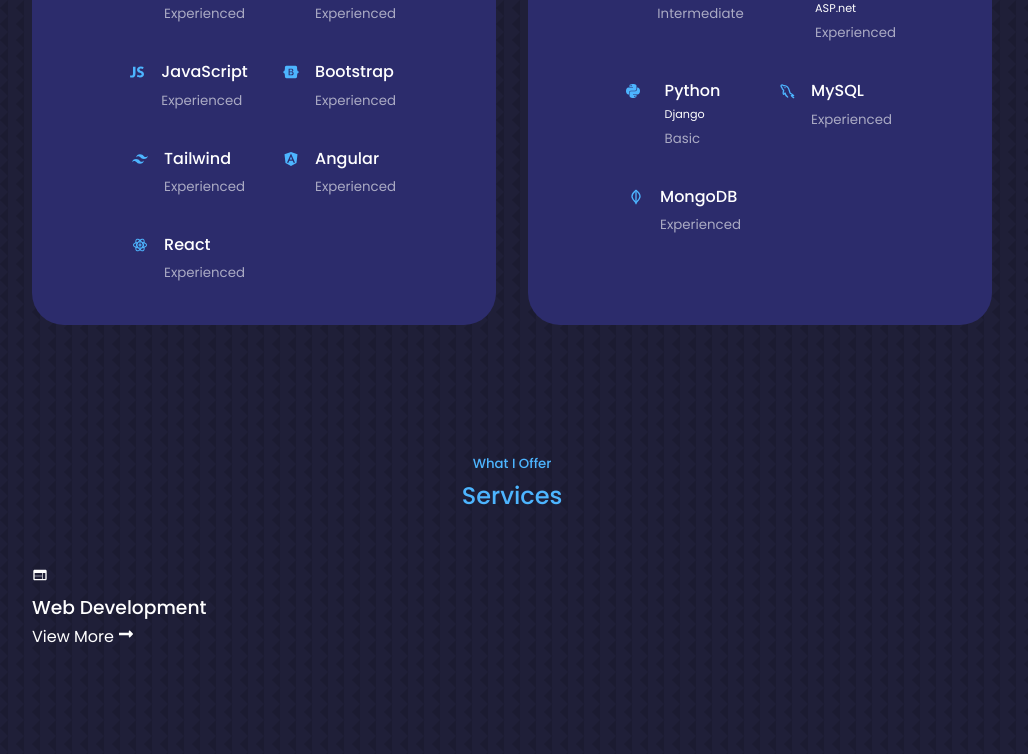
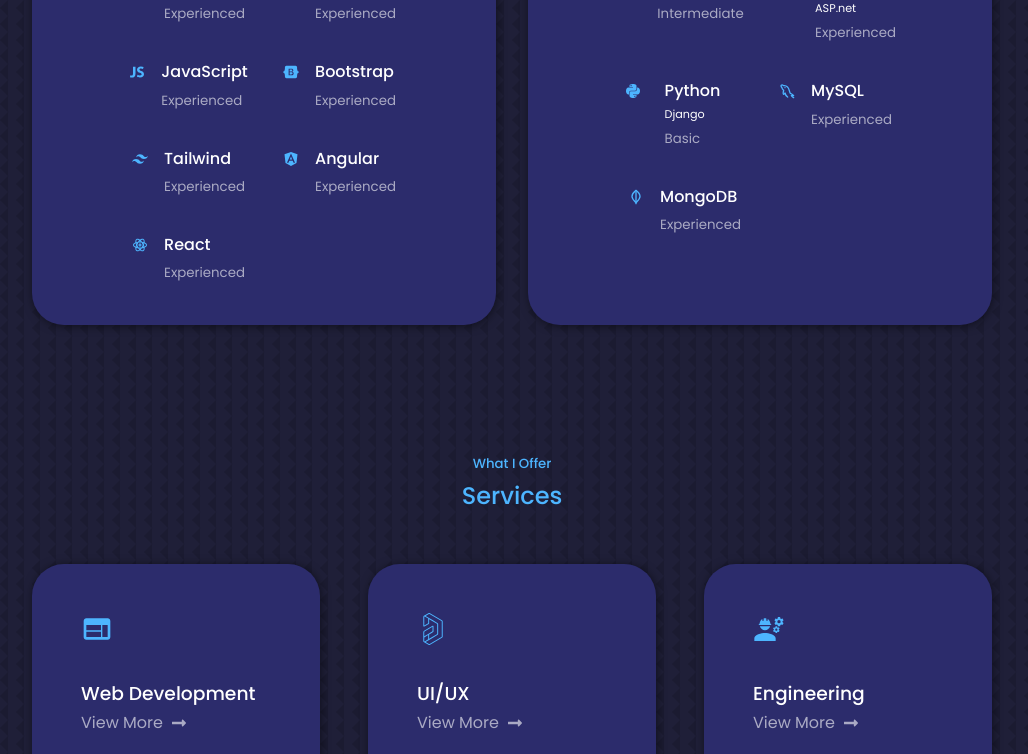
Before and after one commit to mussabtafal/React-Portfolio, a React (Create React App) app: page / in a window 1280 px wide. Shown: the part 2000-2754 px from the top of the page, without its empty margins (128-1156 px from the left). Built offline with nearby package versions, Linux system fonts and the light colour scheme.

Commit message:
personalizing portfolio #2.

```diff
--- a/src/components/about/about.css
+++ b/src/components/about/about.css
@@ -41,6 +41,8 @@
   border-radius: 1rem;
   padding: 2rem;
   text-align: center;
+  box-shadow: 1px 1px 10px rgba(0, 0, 0, 0.5);
+  transition: var(--transition);
 }
 
 .about_card:hover {
--- a/src/components/contact/contact.css
+++ b/src/components/contact/contact.css
@@ -17,6 +17,7 @@
   border-radius: 1.2rem;
   text-align: center;
   border: 1px solid transparent;
+  box-shadow: 1px 1px 10px rgba(0, 0, 0, 0.5);
   transition: var(--transition);
 }
 
--- a/src/components/experience/experience.css
+++ b/src/components/experience/experience.css
@@ -10,6 +10,7 @@
   border-radius: 2rem;
   border: 1px solid transparent;
   transition: var(--transition);
+  box-shadow: 1px 1px 10px rgba(0, 0, 0, 0.5);
 }
 
 .experience__container > div:hover {
--- a/src/components/header/header.css
+++ b/src/components/header/header.css
@@ -50,6 +50,7 @@
   border-radius: 5rem 0 5rem 0;
   overflow: hidden;
   padding: 5rem 1.5rem 1.5rem 1.5rem;
+  box-shadow: 1px 1px 10px rgba(0, 0, 0, 0.5);
 }
 
 /* =================== SCROLL DOWN ==================== */
--- a/src/components/portfolio/Portfolio.jsx
+++ b/src/components/portfolio/Portfolio.jsx
@@ -1,4 +1,7 @@
 import React from "react";
+import PortfolioCard from "./components/PortfolioCard";
+import { FaPlus } from "react-icons/fa";
+
 import "../portfolio/portfolio.css";
 import IMG1 from "../../assets/portfolio1.jpg";
 import IMG2 from "../../assets/portfolio2.jpg";
@@ -14,114 +17,12 @@
       <h2>Portfolio</h2>
 
       <div className="container portfolio__container">
-        <article className="portfolio__item">
-          <div className="portfolio__item-image">
-            <img src={IMG1} alt="" />
-          </div>
-          <h3>This is a portfolio item title</h3>
-          <div className="portfolio__item-cta">
-            <a href="https://github.com" className="btn">
-              Github
-            </a>
-            <a
-              href="https://dribble.com"
-              target="_blank"
-              className="btn btn-primary"
-            >
-              Live Demo
-            </a>
-          </div>
-        </article>
-        <article className="portfolio__item">
-          <div className="portfolio__item-image">
-            <img src={IMG1} alt="" />
-          </div>
-          <h3>This is a portfolio item title</h3>
-          <div className="portfolio__item-cta">
-            <a href="https://github.com" className="btn">
-              Github
-            </a>
-            <a
-              href="https://dribble.com"
-              target="_blank"
-              className="btn btn-primary"
-            >
-              Live Demo
-            </a>
-          </div>
-        </article>
-        <article className="portfolio__item">
-          <div className="portfolio__item-image">
-            <img src={IMG1} alt="" />
-          </div>
-          <h3>This is a portfolio item title</h3>
-          <div className="portfolio__item-cta">
-            <a href="https://github.com" className="btn">
-              Github
-            </a>
-            <a
-              href="https://dribble.com"
-              target="_blank"
-              className="btn btn-primary"
-            >
-              Live Demo
-            </a>
-          </div>
-        </article>
-        <article className="portfolio__item">
-          <div className="portfolio__item-image">
-            <img src={IMG1} alt="" />
-          </div>
-          <h3>This is a portfolio item title</h3>
-          <div className="portfolio__item-cta">
-            <a href="https://github.com" className="btn">
-              Github
-            </a>
-            <a
-              href="https://dribble.com"
-              target="_blank"
-              className="btn btn-primary"
-            >
-              Live Demo
-            </a>
-          </div>
-        </article>
-        <article className="portfolio__item">
-          <div className="portfolio__item-image">
-            <img src={IMG1} alt="" />
-          </div>
-          <h3>This is a portfolio item title</h3>
-          <div className="portfolio__item-cta">
-            <a href="https://github.com" className="btn">
-              Github
-            </a>
-            <a
-              href="https://dribble.com"
-              target="_blank"
-              className="btn btn-primary"
-            >
-              Live Demo
-            </a>
-          </div>
-        </article>
-        <article className="portfolio__item">
-          <div className="portfolio__item-image">
-            <img src={IMG1} alt="" />
-          </div>
-          <h3>This is a portfolio item title</h3>
-          <div className="portfolio__item-cta">
-            <a href="https://github.com" className="btn">
-              Github
-            </a>
-            <a
-              href="https://dribble.com"
-              target="_blank"
-              className="btn btn-primary"
-            >
-              Live Demo
-            </a>
-          </div>
-        </article>
+        <PortfolioCard image={IMG1} title={"JobPal"} github={"https://github.com/mussabtafal/Jobpal_Project"} link={"https://www.jobpal.work"}/>
+        <PortfolioCard image={IMG1} title={"OmniFoods"} github={"https://github.com/mussabtafal/OmniFoods_Project"} link={"https://omnifood-mussab.netlify.app/"}/>
+        <PortfolioCard image={IMG1} title={"O-Connect"} github={"https://www.onpassive.com/"} link={"https://www.onpassive.com/"}/>
+        <PortfolioCard image={IMG1} title={"Aerdata Asset Management Solution"} github={"#"} link={"#"} disabled/>
+        <PortfolioCard image={IMG1} title={"Doctors Commuinity"} github={"www.google.com"} link={"www.google.com"}/>
+        <FaPlus className="plus-icon"/>
       </div>
     </section>
   );
--- /dev/null
+++ b/src/components/portfolio/components/PortfolioCard.jsx
@@ -0,0 +1,29 @@
+import React from 'react'
+import { FaLock } from "react-icons/fa";
+
+const PortfolioCard = ({image, title, github, link, disabled=false}) => {
+  return (
+    <article className="portfolio__item">
+    <div className="portfolio__item-image">
+      <img src={image} alt="" />
+    </div>
+    <h3>{title}</h3>
+    {!disabled ?
+    <div className="portfolio__item-cta">
+      <a href={github} className="btn">
+        Github
+      </a>
+      <a
+        href={link}
+        target="_blank"
+        className="btn btn-primary"
+      >
+        Live Demo
+      </a>
+    </div>: <FaLock className='lock-icon'/>
+}
+  </article>
+  )
+}
+
+export default PortfolioCard
--- a/src/components/portfolio/portfolio.css
+++ b/src/components/portfolio/portfolio.css
@@ -9,6 +9,7 @@
   padding: 1.3rem;
   border-radius: 2rem;
   border: 1px solid transparent;
+  box-shadow: 1px 1px 10px rgba(0, 0, 0, 0.5);
   transition: var(--transition);
 }
 
@@ -19,6 +20,7 @@
 
 .portfolio__item-image {
   border-radius: 1.5rem;
+  height: 60%;
   overflow: hidden;
 }
 
@@ -30,6 +32,19 @@
   display: flex;
   gap: 1rem;
   margin-bottom: 1rem;
+}
+
+.lock-icon {
+  margin-top: 1rem;
+  font-size: 2rem;
+  color: var(--color-primary-variant);
+}
+
+.plus-icon {
+  color: var(--color-primary-variant);
+  font-size: 4rem;
+  align-self: center;
+  justify-self: center;
 }
 
 /* ============= MEDIA QUERRES (MEDIUM QUERRIES) ============== */
--- a/src/components/services/Services.jsx
+++ b/src/components/services/Services.jsx
@@ -108,7 +108,11 @@
 
 import React from "react";
 import ServiceCard from "./service-card/ServiceCard";
+import "../services/services.css";
+
 import { MdWeb } from "react-icons/md";
+import { SiAltiumdesigner } from "react-icons/si";
+import { MdEngineering } from "react-icons/md";
 
 const Services = () => {
   return (
@@ -117,8 +121,18 @@
       <h2>Services</h2>
       <div className="container services__container">
         <ServiceCard
-          icon={<MdWeb />}
+          icon={<MdWeb className="service__icon"/>}
           title="Web Development"
+          services={["test", "test1", "test2"]}
+        />
+        <ServiceCard
+          icon={<SiAltiumdesigner className="service__icon"/>}
+          title="UI/UX"
+          services={["test3", "test4", "test5"]}
+        />
+        <ServiceCard
+          icon={<MdEngineering className="service__icon"/>}
+          title="Engineering"
           services={["test", "test1", "test2"]}
         />
       </div>
--- a/src/components/services/service-card/ServiceCard.jsx
+++ b/src/components/services/service-card/ServiceCard.jsx
@@ -1,5 +1,6 @@
 import React, { useRef } from "react";
 import { FaLongArrowAltRight } from "react-icons/fa";
+import "../service-card/serviceCard.css";
 import Modal from "./modal/Modal";
 
 const ServiceCard = ({ icon, title, services }) => {
@@ -12,12 +13,15 @@
   return (
     <>
       <Modal ref={dialog} services={services} />
-      <div>
+      <div className="service__card">
         {icon}
         <h3>{title}</h3>
-        <span onClick={handleModal}>
-          View More <FaLongArrowAltRight />
-        </span>
+        <div className="view-more" onClick={handleModal}>
+          <span>
+            View More
+          </span>
+          <FaLongArrowAltRight className="view-arrow" />
+        </div>
       </div>
     </>
   );
--- a/src/components/services/service-card/serviceCard.css
+++ b/src/components/services/service-card/serviceCard.css
@@ -0,0 +1,32 @@
+.service__card {
+    background: var(--color-bg-variant);
+    padding: 3rem;
+    border: 1px solid transparent;
+    border-radius: 2rem;
+    box-shadow: 1px 1px 10px rgba(0, 0, 0, 0.5);
+}
+
+.service__card:hover {
+    background: transparent;
+    transition: var(--transition);
+    padding: 3rem;
+    border-radius: 2rem;
+    border-color: var(--color-primary-variant);
+}
+
+.view-more {
+    display: flex;
+    align-items: center;
+    gap: 0.5rem;
+    cursor: pointer;
+    color: var(--color-light);
+    transition: var(--transition);
+}
+
+.view-more:hover {
+    color: var(--color-primary);
+}
+
+.view-arrow {
+    font-size: 1rem;
+}
--- a/src/components/services/services.css
+++ b/src/components/services/services.css
@@ -1,6 +1,7 @@
 .services__container {
   display: grid;
   grid-template-columns: repeat(3, 1fr);
+  justify-content: space-evenly;
   gap: 3rem;
 }
 
@@ -10,6 +11,12 @@
   border: 1px solid var(--color-primary);
   height: fit-content;
   transition: var(--transition);
+}
+
+.service__icon {
+  color: var(--color-primary);
+  font-size: 2rem;
+  margin-bottom: 1.5rem;
 }
 
 .service:hover {
--- a/src/components/testimonials/testimonials.css
+++ b/src/components/testimonials/testimonials.css
@@ -22,6 +22,7 @@
   padding: 2rem;
   border-radius: 2rem;
   user-select: none;
+  box-shadow: 1px 3px 10px rgba(0, 0, 0, 0.5);
 }
 
 .client__review {
```
